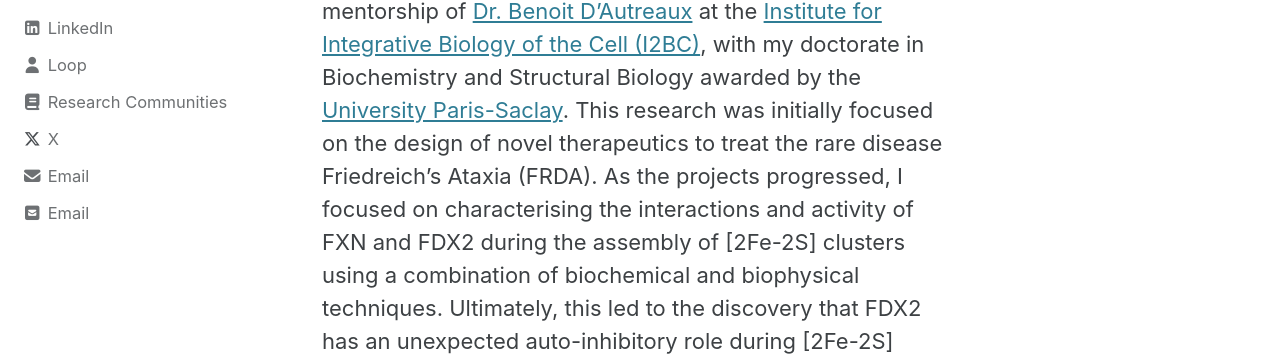
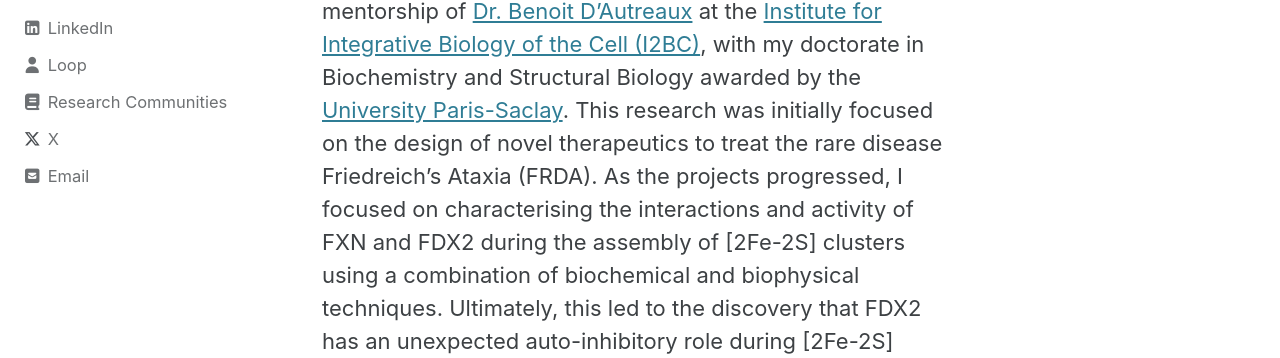
Before and after one commit to kristianwant/kristianwant.github.io, a Jekyll site: the page built from index.md, in a window 1280 px wide. Shown: the part 484-842 px from the top of the page. Built offline with Jekyll 4.4.1, drawn with Linux system fonts in a browser that asks for light colours; cached includes are drawn as plain includes.

Commit message:
Update _config.yml

```diff
--- a/_config.yml
+++ b/_config.yml
@@ -135,9 +135,6 @@ author:
     - label: "X"
       icon: "fab fa-fw fa-x-twitter"
       url: "https://x.com/Dr_KristianWant"
-    - label: "Email"
-      icon: "fas fa-fw fa-envelope"
-      url: "mailto:want@brandeis.edu"
 
 # Site Footer
 footer:
```
